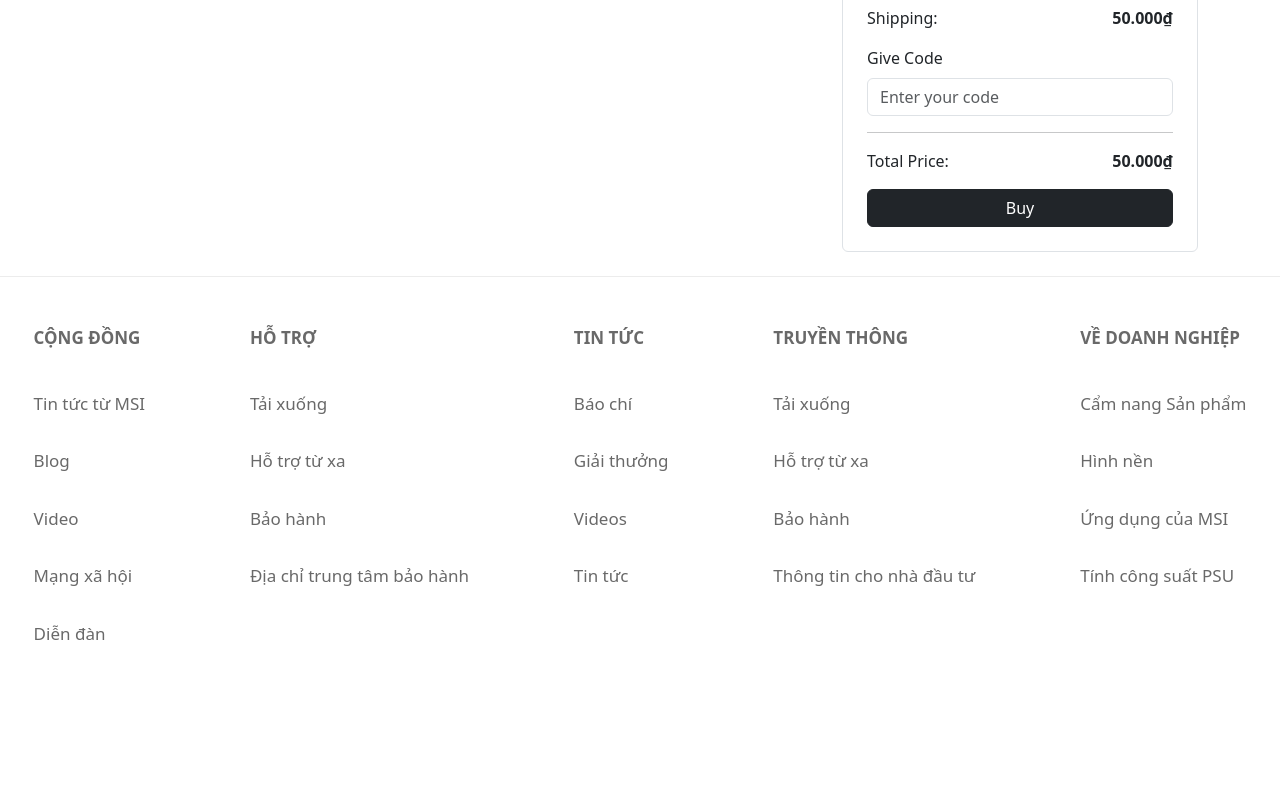
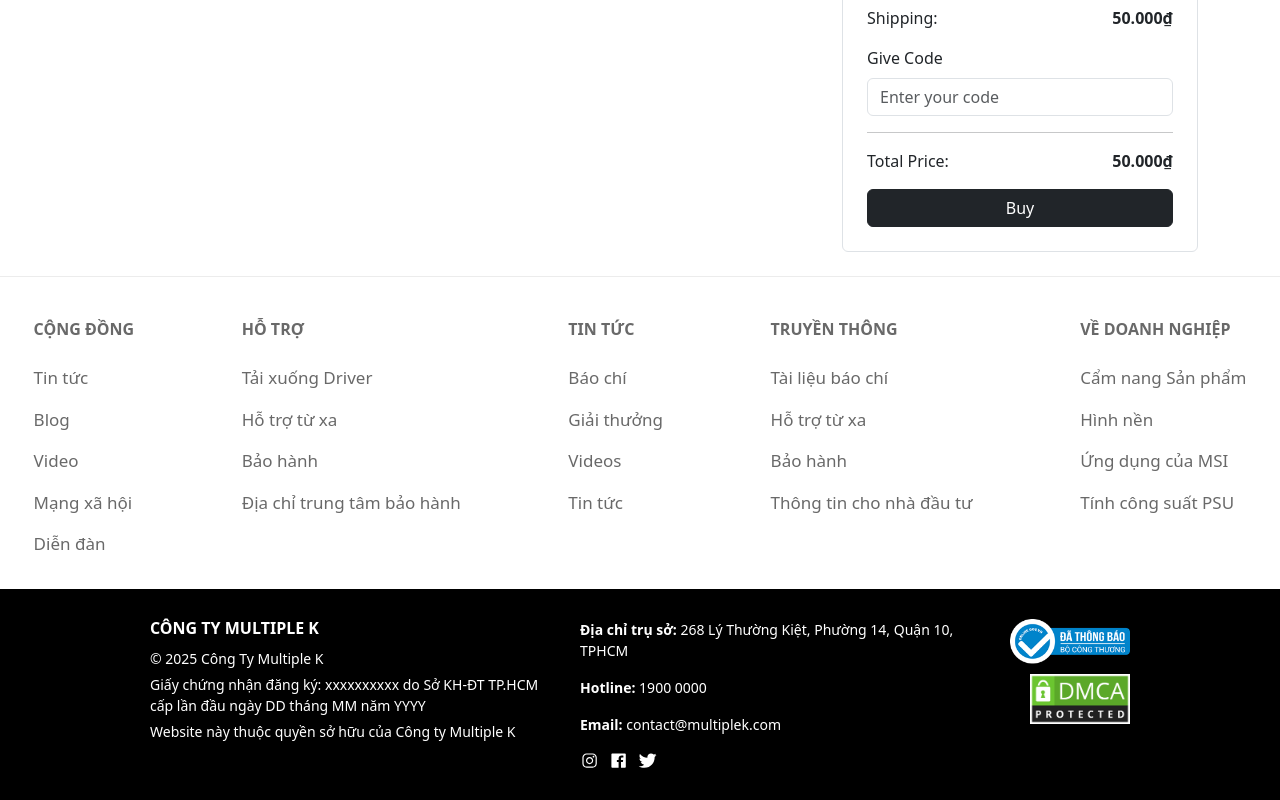
Before and after one commit to vohuka/MultipleK, a React (Vite) app in the folder frontend/: page /cart in a window 1280 px wide. Shown: the part 215-1015 px from the top of the page. Before the commit the page ends 901 px from the top, so only its background shows below. Built offline with nearby package versions, Linux system fonts and the light colour scheme.

Commit message:
edit footer

```diff
--- a/frontend/src/components/footer/Footer.css
+++ b/frontend/src/components/footer/Footer.css
@@ -41,15 +41,15 @@ footer a {
 }
 
 .footerItem-title {
-    font-size: 17px;
+    font-size: 16px;
     font-weight: 700;
     color: inherit;
-    padding: 1.5rem 0;
+    padding: 1.0rem 0;
 }
 
 .footerItem-button {
     width: 100%;
-    padding: 1.3rem 0;
+    padding: 1.0rem 0;
 }
 
 .footerItem-button:before {
@@ -115,3 +115,154 @@ footer a {
         cursor: pointer;
     }
 }
+
+.footer-bottom {
+  background-color: #000;
+  color: #fff;
+  padding: 20px 0;
+  text-align: center;
+}
+
+.footer-bottom-content {
+  max-width: 1200px;
+  margin: 0 auto;
+  display: flex;
+  justify-content: space-between;
+  align-items: center;
+  flex-wrap: wrap;
+  padding: 0 20px;
+}
+
+.copyright {
+  flex: 1;
+  font-size: 14px;
+}
+
+.social-links {
+  display: flex;
+  gap: 10px;
+  color: #fff;
+}
+
+.social-icon {
+  font-size: 1.20rem;
+  cursor: pointer;
+  transition: color 0.3s ease;
+}
+
+.social-icon:hover {
+  color: #ccd8d2;
+}
+
+.footer-container2 {
+  background-color: #000000;
+  padding: 30px 150px;
+  color: white;
+  display: flex;
+  justify-content: space-between;
+  align-items: flex-start;
+  font-size: 14px;
+}
+
+.left-content,
+.contact-info {
+  flex: 1;
+}
+
+.left-content {
+  flex: 1;
+  margin-right: 20px;
+}
+
+.company-title {
+  margin: 0 0 10px 0;
+  font-size: 16px;
+  font-weight: bold;
+}
+
+.text-footer2 {
+  margin: 0 0 5px 0;
+}
+
+.contact-info {
+  text-align: left;
+}
+
+.address-label {
+  margin: 0 0 5px 0;
+  font-weight: bold;
+}
+
+.address-line {
+  margin: 0 0 5px 0;
+}
+
+.office-label:last-of-type {
+  margin: 0 0 5px 0;
+}
+
+.contact-info br {
+  margin: 10px 0;
+}
+
+.badges-section {
+  flex: 0.2;
+  display: flex;
+  flex-direction: column;
+  align-items: flex-end;
+  margin-left: 20px;
+}
+
+.verified-badge {
+  width: 120px;
+  margin-bottom: 10px;
+}
+
+.dmca-badge {
+  width: 100px;
+  margin-bottom: 10px;
+}
+
+@media (max-width: 1024px) {
+  .footer-container2 {
+    padding: 30px 80px;
+  }
+}
+
+@media (max-width: 768px) {
+  .footer-bottom-content {
+    flex-direction: column;
+    gap: 10px;
+  }
+
+
+  .copyright {
+    order: 3;
+  }
+
+  .footer-container2 {
+    padding: 30px 40px;
+    flex-direction: column;
+    gap: 20px;
+  }
+
+  .left-content {
+    margin-right: 0;
+  }
+
+  .badges-section {
+    align-items: flex-start;
+    margin-left: 0;
+  }
+}
+
+@media (max-width: 480px) {
+  .footer-container2 {
+    padding: 20px 16px;
+  }
+
+  .verified-badge,
+  .dmca-badge {
+    width: 80px;
+  }
+}
--- a/frontend/src/components/footer/Footer.jsx
+++ b/frontend/src/components/footer/Footer.jsx
@@ -1,15 +1,16 @@
 import { useState } from "react";
 import "./Footer.css";
 import { useMediaQuery } from "react-responsive";
+import { IoLogoFacebook, IoLogoInstagram, IoLogoTwitter } from "react-icons/io";
 
 function FooterItem({ text, link, isSmaller }) {
   return (
     <li
-			className={`py-3 ${
+      className={`py-2 ${
         isSmaller ? "footerSubMenuExpand" : "footerSubMenu-item"
       }`}
     >
-			<a href='' className='' target='_self'>
+      <a href="" className="" target="_self">
         {text}
       </a>
     </li>
@@ -30,13 +31,13 @@ export default function Footer() {
 
   return (
     <footer>
-			<nav className='footer-container'>
+      <nav className="footer-container">
         <ul
           className={`footerMenu d-flex ${
             isSmallerFooter ? "flex-column" : "justify-content-between py-4"
           }`}
         >
-					<li className='footerMenu-item'>
+          <li className="footerMenu-item">
             {isSmallerFooter ? (
               <button
                 className={`footerItem-button ${
@@ -47,21 +48,21 @@ export default function Footer() {
                 CỘNG ĐỒNG
               </button>
             ) : (
-							<div className='footerItem-title'>CỘNG ĐỒNG</div>
+              <div className="footerItem-title">CỘNG ĐỒNG</div>
             )}
             <ul
               className={`footerSubMenu ${
                 visiable[0] || !isSmallerFooter ? "" : "none"
               }`}
             >
-							<FooterItem text={"Tin tức từ MSI"} isSmaller={isSmallerFooter} />
+              <FooterItem text={"Tin tức"} isSmaller={isSmallerFooter} />
               <FooterItem text={"Blog"} isSmaller={isSmallerFooter} />
               <FooterItem text={"Video"} isSmaller={isSmallerFooter} />
               <FooterItem text={"Mạng xã hội"} isSmaller={isSmallerFooter} />
               <FooterItem text={"Diễn đàn"} isSmaller={isSmallerFooter} />
             </ul>
           </li>
-					<li className='footerMenu-item'>
+          <li className="footerMenu-item">
             {isSmallerFooter ? (
               <button
                 className={`footerItem-button ${
@@ -72,14 +73,17 @@ export default function Footer() {
                 HỖ TRỢ
               </button>
             ) : (
-							<div className='footerItem-title'>HỖ TRỢ</div>
+              <div className="footerItem-title">HỖ TRỢ</div>
             )}
             <ul
               className={`footerSubMenu ${
                 visiable[1] || !isSmallerFooter ? "" : "none"
               }`}
             >
-							<FooterItem text={"Tải xuống"} isSmaller={isSmallerFooter} />
+              <FooterItem
+                text={"Tải xuống Driver"}
+                isSmaller={isSmallerFooter}
+              />
               <FooterItem text={"Hỗ trợ từ xa"} isSmaller={isSmallerFooter} />
               <FooterItem text={"Bảo hành"} isSmaller={isSmallerFooter} />
               <FooterItem
@@ -88,7 +92,7 @@ export default function Footer() {
               />
             </ul>
           </li>
-					<li className='footerMenu-item'>
+          <li className="footerMenu-item">
             {isSmallerFooter ? (
               <button
                 className={`footerItem-button ${
@@ -99,7 +103,7 @@ export default function Footer() {
                 TIN TỨC
               </button>
             ) : (
-							<div className='footerItem-title'>TIN TỨC</div>
+              <div className="footerItem-title">TIN TỨC</div>
             )}
             <ul
               className={`footerSubMenu ${
@@ -112,7 +116,7 @@ export default function Footer() {
               <FooterItem text={"Tin tức"} isSmaller={isSmallerFooter} />
             </ul>
           </li>
-					<li className='footerMenu-item'>
+          <li className="footerMenu-item">
             {isSmallerFooter ? (
               <button
                 className={`footerItem-button ${
@@ -123,14 +127,17 @@ export default function Footer() {
                 TRUYỀN THÔNG
               </button>
             ) : (
-							<div className='footerItem-title'>TRUYỀN THÔNG</div>
+              <div className="footerItem-title">TRUYỀN THÔNG</div>
             )}
             <ul
               className={`footerSubMenu ${
                 visiable[3] || !isSmallerFooter ? "" : "none"
               }`}
             >
-							<FooterItem text={"Tải xuống"} isSmaller={isSmallerFooter} />
+              <FooterItem
+                text={"Tài liệu báo chí"}
+                isSmaller={isSmallerFooter}
+              />
               <FooterItem text={"Hỗ trợ từ xa"} isSmaller={isSmallerFooter} />
               <FooterItem text={"Bảo hành"} isSmaller={isSmallerFooter} />
               <FooterItem
@@ -139,7 +146,7 @@ export default function Footer() {
               />
             </ul>
           </li>
-					<li className='footerMenu-item'>
+          <li className="footerMenu-item">
             {isSmallerFooter ? (
               <button
                 className={`footerItem-button ${
@@ -150,7 +157,7 @@ export default function Footer() {
                 VỀ DOANH NGHIỆP
               </button>
             ) : (
-							<div className='footerItem-title'>VỀ DOANH NGHIỆP</div>
+              <div className="footerItem-title">VỀ DOANH NGHIỆP</div>
             )}
             <ul
               className={`footerSubMenu ${
@@ -174,6 +181,56 @@ export default function Footer() {
           </li>
         </ul>
       </nav>
+      <div className="footer-container2">
+        <div className="left-content">
+          <h3 className="company-title">CÔNG TY MULTIPLE K</h3>
+          <p className="text-footer2">© 2025 Công Ty Multiple K</p>
+          <p className="text-footer2">
+            Giấy chứng nhận đăng ký: xxxxxxxxxx do Sở KH-ĐT TP.HCM cấp lần đầu
+            ngày DD tháng MM năm YYYY
+          </p>
+          <p className="text-footer2">
+            Website này thuộc quyền sở hữu của Công ty Multiple K
+          </p>
+        </div>
+
+        {/* Phần thông tin liên hệ bên phải */}
+        <div className="contact-info">
+          <p>
+            <span className="address-label">Địa chỉ trụ sở: </span>
+            <span className="address-line">
+              268 Lý Thường Kiệt, Phường 14, Quận 10, TPHCM
+            </span>
+          </p>
+
+          <p>
+            <span className="address-label">Hotline: </span>
+            <span className="address-line">1900 0000</span>
+          </p>
+          <p>
+            <span className="address-label">Email: </span>
+            <span className="address-line">contact@multiplek.com</span>
+          </p>
+          <div className="social-links">
+            <IoLogoInstagram className="social-icon"></IoLogoInstagram>
+            <IoLogoFacebook className="social-icon"></IoLogoFacebook>
+            <IoLogoTwitter className="social-icon"></IoLogoTwitter>
+          </div>
+        </div>
+
+        {/* 2 hình bên phải (từ folder public) */}
+        <div className="badges-section">
+          {/* Hình 1: Giả sử là logo verified badge, đường dẫn từ public */}
+          <img
+            src="/da-dang-ky.png"
+            alt="Verified Badge"
+            className="verified-badge"
+          />
+
+          {/* Hình 2: Giả sử là logo DMCA, đường dẫn từ public */}
+          <img src="/dmca.png" alt="DMCA Protected" className="dmca-badge" />
+        </div>
+      </div>
     </footer>
   );
 }
```
Also changed, not shown: frontend/public/da-dang-ky.png (added), frontend/public/dmca.png (added). Lines whose indentation alone changed are shown as unchanged.
